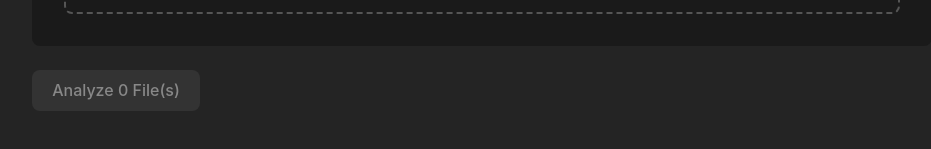
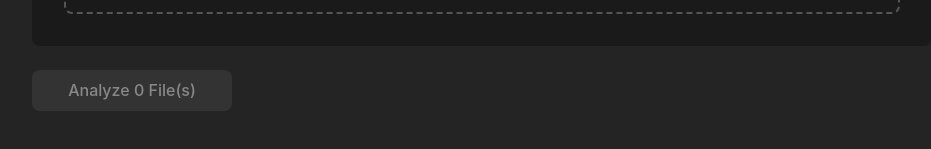
Before and after one commit to ethanw334/secc, a React (Vite) app in the folder frontend/: page / in a window 1280 px wide. Shown: the part 481-630 px from the top of the page, without its empty margins (158-1089 px from the left). Built offline with nearby package versions, Linux system fonts and the light colour scheme.

Commit message:
frontend

```diff
--- a/frontend/index.html
+++ b/frontend/index.html
@@ -4,7 +4,7 @@
     <meta charset="UTF-8" />
     <link rel="icon" type="image/svg+xml" href="/vite.svg" />
     <meta name="viewport" content="width=device-width, initial-scale=1.0" />
-    <title>SECC Document Analyzer</title>
+    <title>SECC</title>
   </head>
   <body>
     <div id="root"></div>
--- a/frontend/src/App.jsx
+++ b/frontend/src/App.jsx
@@ -113,6 +113,33 @@ function App() {
     }
   };
 
+  const renderAnalyzeButtonContent = () => {
+    switch (status) {
+      case APP_STATUS.IDLE:
+        return `Analyze ${files.length} File(s)`;
+      case APP_STATUS.UPLOADING:
+        return (
+          <>
+            <span className="spinner" />
+            Uploading...
+          </>
+        );
+      case APP_STATUS.PROCESSING:
+        return (
+          <>
+            <span className="spinner" />
+            Analyzing...
+          </>
+        );
+      case APP_STATUS.COMPLETE:
+        return 'Analysis Complete';
+      case APP_STATUS.ERROR:
+        return 'Analysis Failed';
+      default:
+        return 'Analyze';
+    }
+  };
+
   return (
     <>
       <h1>Systems Engineering Command Center (SECC)</h1>
@@ -133,9 +160,15 @@ function App() {
       <div style={{ marginTop: '1.5rem', display: 'flex', gap: '1rem' }}>
         <button
           onClick={handleAnalyzeClick}
-          disabled={files.length === 0 || status !== APP_STATUS.IDLE}
+          disabled={status !== APP_STATUS.IDLE || files.length === 0}
+          style={{
+            minWidth: '200px',
+            display: 'inline-flex',
+            alignItems: 'center',
+            justifyContent: 'center'
+          }}
         >
-          {status === APP_STATUS.IDLE ? `Analyze ${files.length} File(s)` : 'Analysis in Progress...'}
+          {renderAnalyzeButtonContent()}
         </button>
 
         {status !== APP_STATUS.IDLE && (
```
Also changed, not shown: 2 other files (tests, documents, lock files or other folders).
